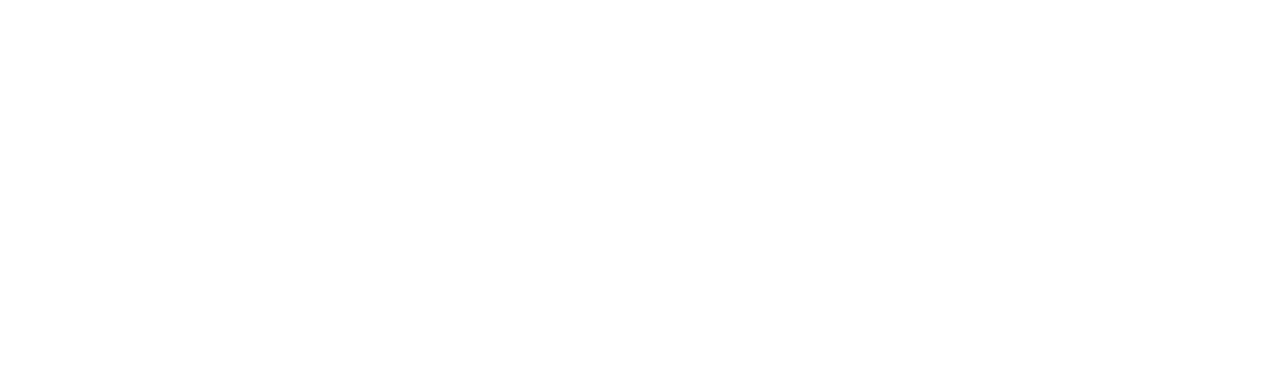
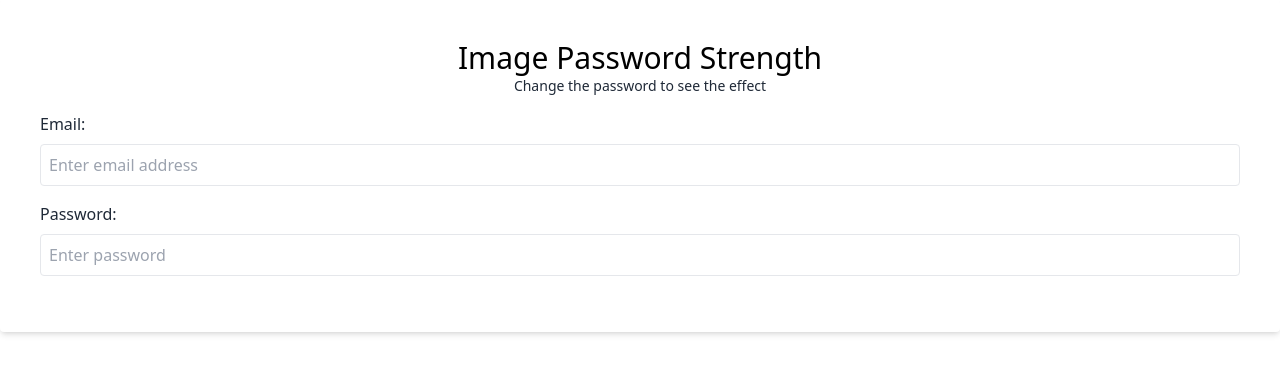
Before and after one commit to glmsr12/password-effect, a plain HTML site: page index.html in a window 1280 px wide. Drawn offline with nearby package versions, Linux system fonts and the light colour scheme.

Commit message:
Update index.html

```diff
--- a/index.html
+++ b/index.html
@@ -4,10 +4,34 @@
     <meta charset="UTF-8" />
     <meta http-equiv="X-UA-Compatible" content="IE=edge" />
     <meta name="viewport" content="width=device-width, initial-scale=1.0" />
-    <title>Document</title>
+    <title>Image Password Effect</title>
     <link rel="stylesheet" href="style.css" />
+    <script src="https://cdn.tailwindcss.com"></script>
   </head>
   <body>
+    <div class="background" id="background"></div>
+    <div class="bg-white rounded p-10 text-center shadow-md">
+      <h1 class="text-3xl">Image Password Strength</h1>
+      <p class="text-sm text-gray-800">Change the password to see the effect</p>
+
+      <div class="my-4 text-left">
+        <label class="text-gray-800">Email:</label>
+        <input
+          type="email"
+          class="border block w-full p-2 mt-2 rounded"
+          placeholder="Enter email address"
+        />
+        <div class="my-4 text-left">
+          <label class="text-gray-800">Password:</label>
+          <input
+            id="password"
+            type="password"
+            class="border block w-full p-2 mt-2 rounded"
+            placeholder="Enter password"
+          />
+        </div>
+      </div>
+    </div>
     <script src="/app.js"></script>
   </body>
 </html>
```
